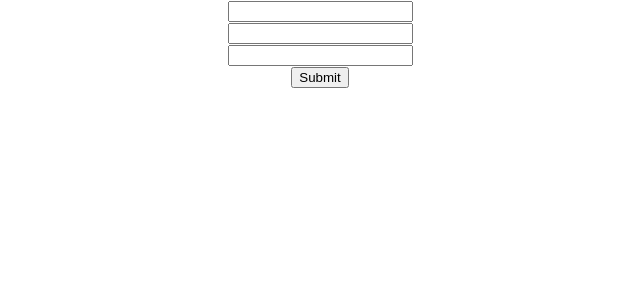
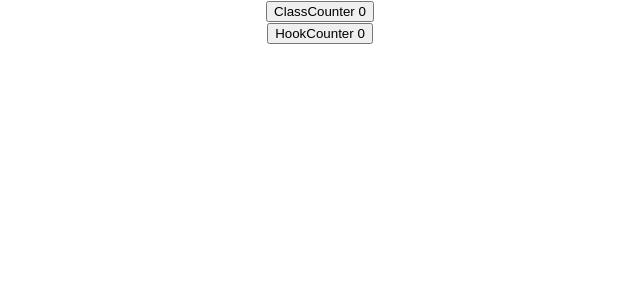
Before and after one commit to Pradeep712/React, a React (Create React App) app in the folder hello-world/: page / in a window 1280 px wide. Shown: the top 300 px of the page, without its empty margins (320-960 px from the left). Built offline with nearby package versions, Linux system fonts and the light colour scheme.

Commit message:
Step 31 ReactHook using useState

```diff
--- a/hello-world/src/App.js
+++ b/hello-world/src/App.js
@@ -1,14 +1,14 @@
 import React, { Component } from 'react';
 import './App.css';
-import PostList from './component/PostList'
-import PostForm from './component/PostForm';
+import ClassCounter from './component/ClassCounter';
+import HookCounter from './component/HookCounter';
 
 class App extends Component {
   render() {
     return (
       <div className='App'>
-        {/* <PostList /> */}
-        <PostForm />
+        <ClassCounter/>
+        <HookCounter />
       </div>
     )
   }
--- /dev/null
+++ b/hello-world/src/component/ClassCounter.js
@@ -0,0 +1,27 @@
+import React, { Component } from 'react'
+
+export class ClassCounter extends Component {
+    constructor(props) {
+        super(props)
+
+        this.state = {
+            count : 0
+        }
+    }
+    incrementCount = ()=>{
+        this.setState({
+            count : this.state.count +1
+        })
+    }
+
+    render() {
+        const {count} = this.state
+        return (
+            <div>
+                <button type="submit" onClick={this.incrementCount} >ClassCounter {count}</button>
+            </div>
+        )
+    }s
+}
+
+export default ClassCounter
--- /dev/null
+++ b/hello-world/src/component/HookCounter.js
@@ -0,0 +1,14 @@
+import React,{useState}  from 'react'
+
+function HookCounter() {
+    // Array Destructing
+    const [count,setCount]= useState(0)
+
+    return (
+        <div>
+            <button onClick={() => setCount(count + 1)}>HookCounter {count}</button>
+        </div>
+    )
+}
+
+export default HookCounter
```
